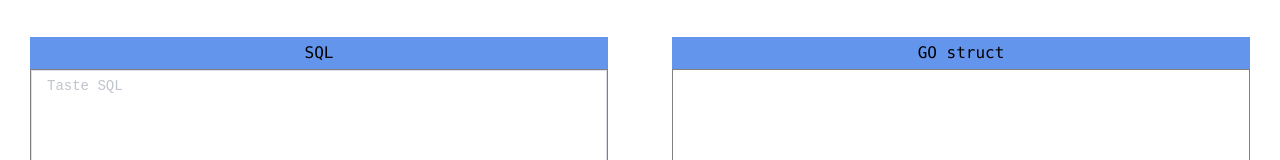
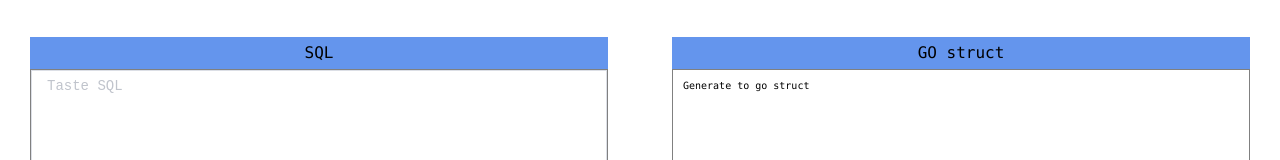
Before and after one commit to ocpanda/sql2go, a Vue app: page / in a window 1280 px wide. Shown: the part 124-284 px from the top of the page. Built offline with nearby package versions, Linux system fonts and the light colour scheme.

Commit message:
fix 樣式

```diff
--- a/src/components/sql2go/index.vue
+++ b/src/components/sql2go/index.vue
@@ -14,7 +14,7 @@
     .input-component
       .input-title GO struct
       .input
-        .input-inner.input-res(v-html="formRes.sql")
+        .input-inner.input-res(v-html="(formRes.sql) ? formRes.sql : 'Generate to go struct'")
 </template>
 
 <script>
@@ -54,8 +54,8 @@ export default {
       if (!err) {
         formRes.value.sql = '<div>' + res
           .replace(/\n/g, '<br>')
-          .replace(/\s/g, '&nbsp')
-          .replace(/\s{2, 4}/g, '&#9;') + '</div>'
+          .replace(/\s{4}/g, '&#9;')
+          .replace(/\s/g, '&nbsp') + '</div>'
       }
     }
 
```
Also changed, not shown: 1 other file (tests, documents, lock files or other folders).
